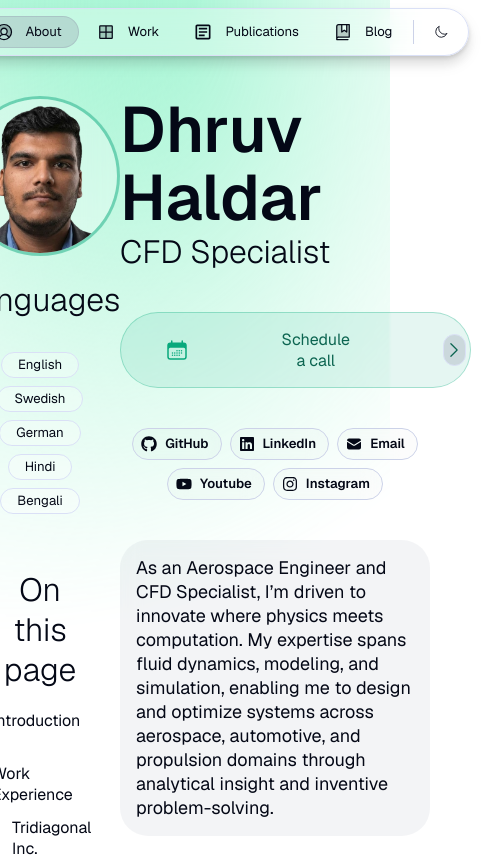
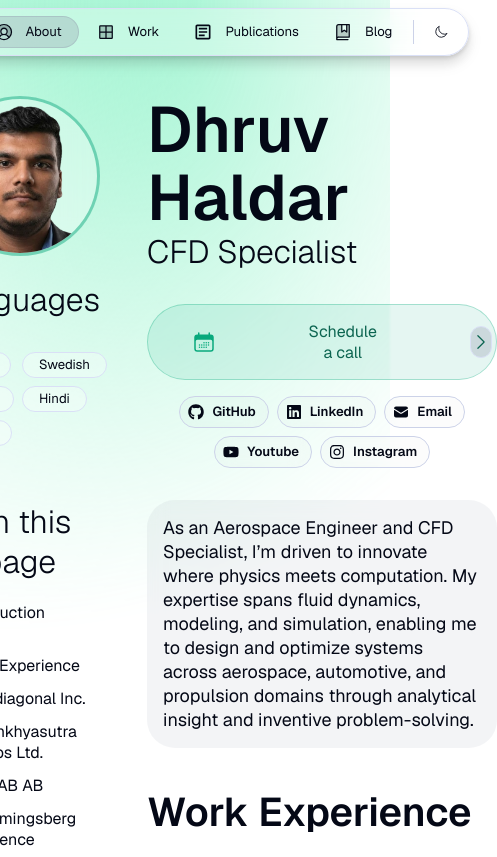
Before and after one commit to dhruvhaldar/portfolio, a Next.js app: page /about in a window 390 px wide. Shown: the top 857 px of the page, 497 px wide, since content can reach past the window. Built offline with nearby package versions, Linux system fonts and the light colour scheme.

Commit message:
refactor: enhance "About" page layout and responsiveness for the main container, language tags, and call-to-action buttons.

```diff
--- a/src/app/about/page.tsx
+++ b/src/app/about/page.tsx
@@ -78,7 +78,7 @@ const structuredData = {
 
 export default function About() {
   return (
-    <Column maxWidth="m" marginTop="l">
+    <Column className={styles.aboutContainer} marginTop="l">
       {/* Hidden H1 for accessibility */}
       <h1 style={{
         position: "absolute",
@@ -124,7 +124,6 @@ export default function About() {
             paddingBottom="m"
             paddingTop="0"
             gap="m"
-            flex={3}
             horizontal="center"
           >
             <Avatar src={person.avatar} size="xl" style={{ border: '3px solid var(--brand-alpha-strong)' }}
@@ -133,13 +132,13 @@ export default function About() {
               <Heading variant="display-default-xs" align="center" marginBottom="8">Languages</Heading>
             </Flex>
             {person.languages.length > 0 && (
-              <Flex wrap gap="8" horizontal="center" className="s-flex-hide">
+              <div className={`${styles.languagesGrid} s-flex-hide`}>
                 {person.languages.map((language, index) => (
                   <Tag key={index} size="l">
                     {language}
                   </Tag>
                 ))}
-              </Flex>
+              </div>
             )}
             {about.tableOfContent.display && (
               <Column className="s-flex-hide" fillWidth gap="12" marginTop="32" horizontal="center">
@@ -153,7 +152,7 @@ export default function About() {
         )}
 
         {/* Main Content */}
-        <Column className={styles.blockAlign} flex={9} maxWidth={40}>
+        <Column className={styles.blockAlign} flex={1}>
           {/* Introduction Section */}
           <Column
             id={about.intro.title}
@@ -171,6 +170,7 @@ export default function About() {
             <Text className={styles.textAlign} variant="display-default-xs" onBackground="neutral-weak">
               {person.role}
             </Text>
+            <Flex className={styles.buttonRow} gap="16" vertical="center" wrap marginTop="32">
               {about.calendar.display && (
                 <SmartLink
                   href={about.calendar.link}
@@ -190,8 +190,8 @@ export default function About() {
                     radius="full"
                     padding="4"
                     gap="8"
-                  marginTop="l"
-                  marginBottom="l"
+                    marginTop="0"
+                    marginBottom="0"
                     vertical="center"
                   >
                     <Icon paddingLeft="l" name="calendar" onBackground="brand-weak" />
@@ -218,7 +218,7 @@ export default function About() {
                 <Flex
                   className={styles.blockAlign}
                   paddingTop="0"
-                paddingBottom="8"
+                  paddingBottom="0"
                   gap="8"
                   wrap
                   horizontal="center"
@@ -258,6 +258,7 @@ export default function About() {
                   ))}
                 </Flex>
               )}
+            </Flex>
           </Column>
 
           {/* Introduction Description */}
--- a/src/components/about/about.module.scss
+++ b/src/components/about/about.module.scss
@@ -72,3 +72,27 @@
   }
 
 }
+
+.aboutContainer {
+  max-width: var(--responsive-width-l);
+
+  @media (--m) {
+    max-width: var(--responsive-width-m);
+  }
+}
+
+.languagesGrid {
+  display: grid;
+  grid-template-columns: auto auto;
+  justify-content: center;
+  gap: var(--static-space-8);
+}
+
+.buttonRow {
+  display: flex;
+
+  @media (max-width: 584px) {
+    flex-direction: column;
+    width: 100%;
+  }
+}
```
Lines whose indentation alone changed are shown as unchanged.
